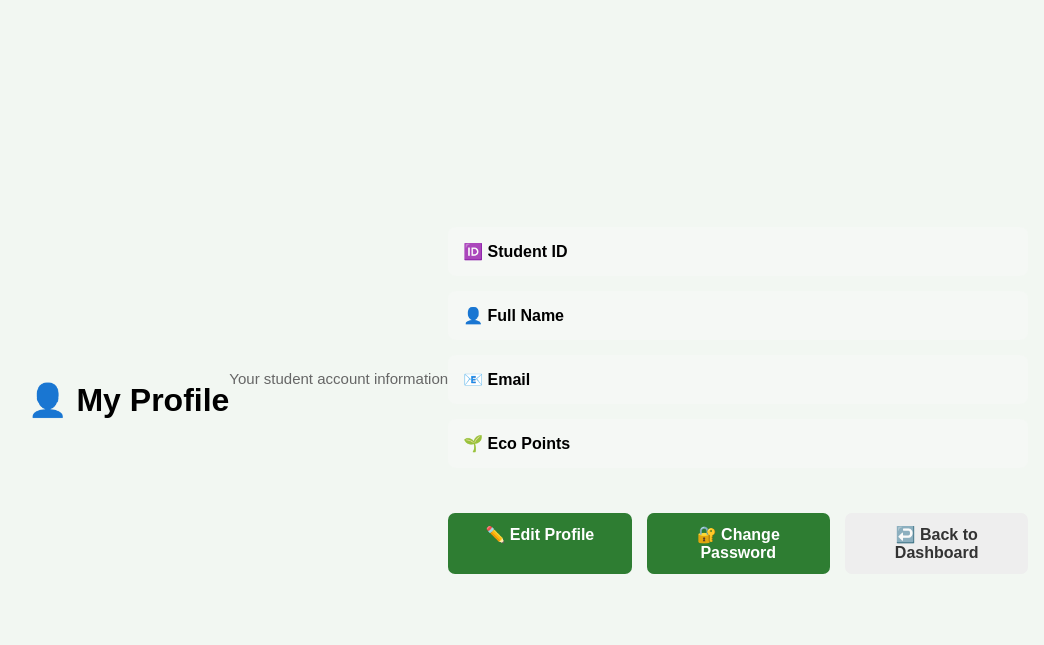
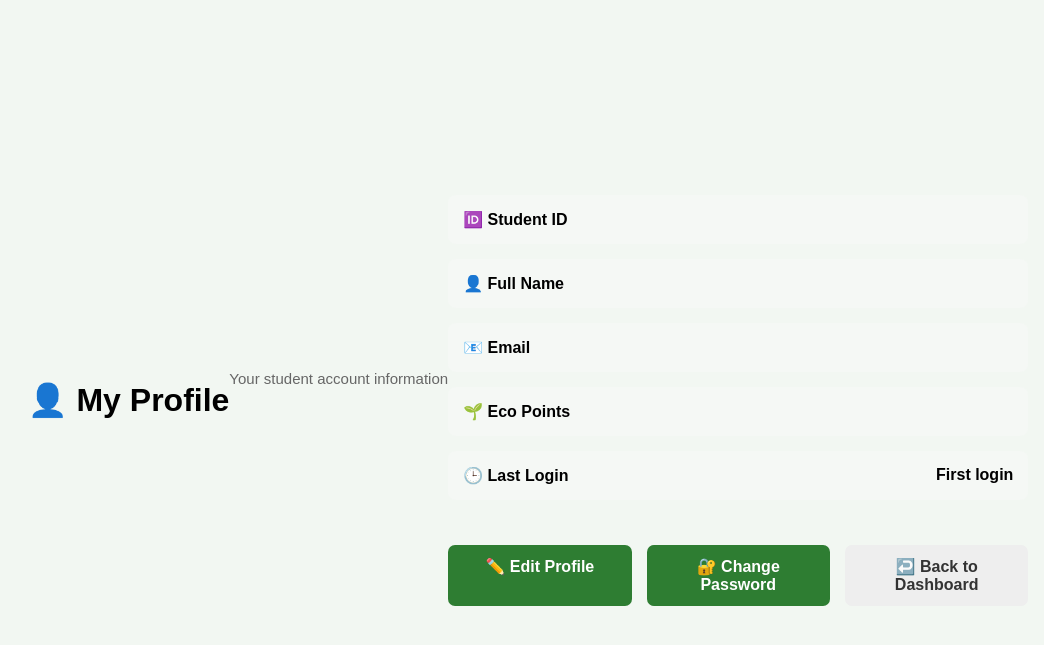
Before and after one commit to yashika-sv/Eco-Campus-Tracker, a Flask app: template templates/profile.html in a window 1280 px wide. Shown: the top 645 px of the page, without its empty margins (112-1156 px from the left). Run offline with Flask 3, Linux system fonts and the light colour scheme; the template is opened without the code that fills it, so the values that code supplies are empty.

Commit message:
Add student last login tracking

```diff
--- a/app.py
+++ b/app.py
@@ -48,13 +48,31 @@ def login():
 
         if student and check_password_hash(student["password"], password):
 
-            session["student_id"] = student["id"]
+               from datetime import datetime
 
-            flash("Login successful!")
-            return redirect(url_for("dashboard"))
+    last_login = datetime.now().strftime("%Y-%m-%d %H:%M:%S")
 
-        flash("Invalid email or password.")
-        return redirect(url_for("login"))
+    connection = get_db_connection()
+
+    connection.execute(
+        """
+        UPDATE students
+        SET last_login = ?
+        WHERE id = ?
+        """,
+        (last_login, student["id"])
+    )
+
+    connection.commit()
+    connection.close()
+
+    session["student_id"] = student["id"]
+
+    flash("Login successful!")
+    return redirect(url_for("dashboard"))
+
+    flash("Invalid email or password.")
+    return redirect(url_for("login"))
 
     return render_template("login.html")
 
--- a/templates/profile.html
+++ b/templates/profile.html
@@ -42,6 +42,14 @@
                     <strong>{{ student["eco_points"] }}</strong>
                 </div>
 
+                <div class="profile-item">
+    <span>🕒 Last Login</span>
+    <strong>
+        {{ student["last_login"] if student["last_login"] else "First login" }}
+    </strong>
+</div>
+
+
             </div>
 
             <div class="profile-actions">
```
Also changed, not shown: database/init_db.py (+11 -3 lines).
